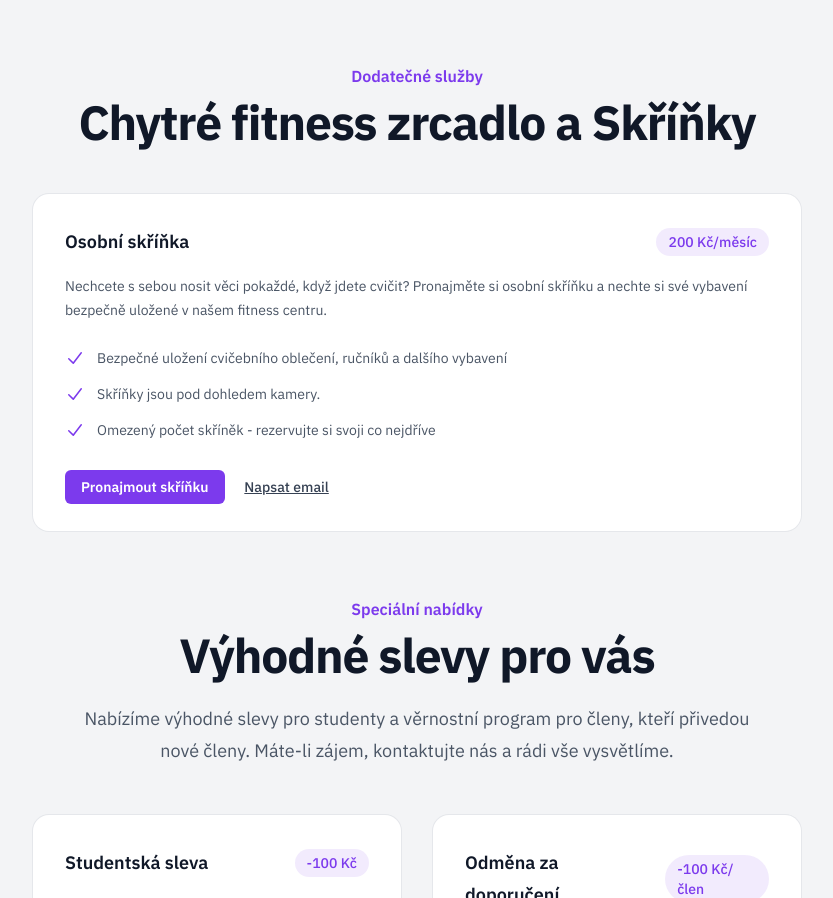
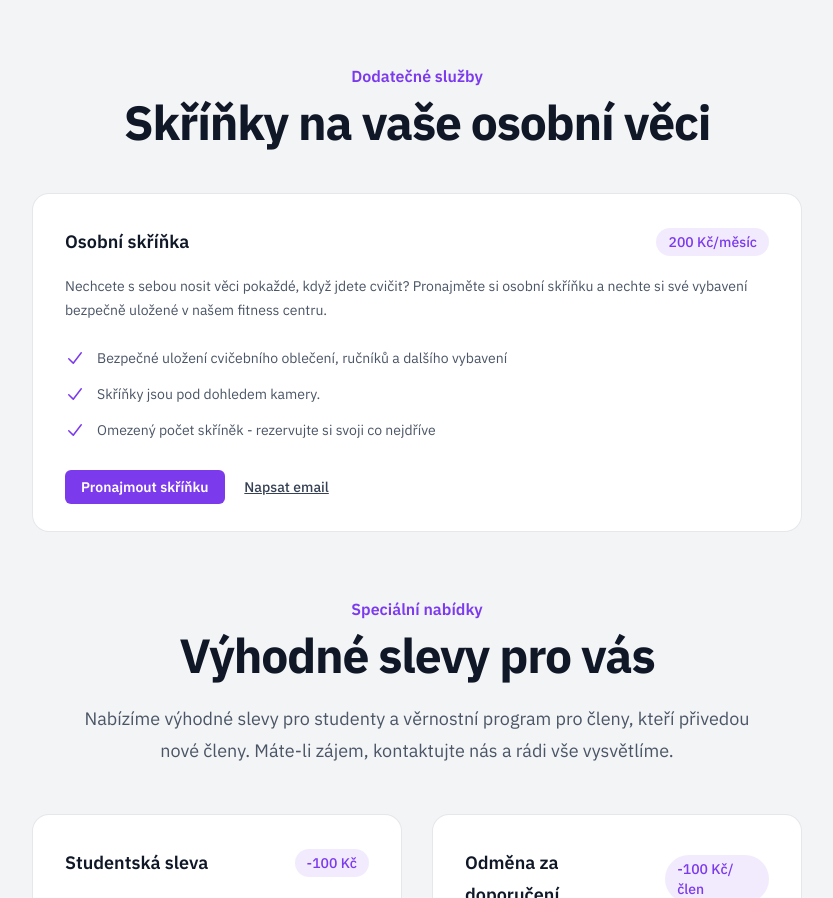
Before and after one commit to olympiagym/olympiagym.github.io, a website: page index.html in a window 1280 px wide. Shown: the part 3360-4258 px from the top of the page, without its empty margins (223-1056 px from the left). Drawn offline with Linux system fonts and the light colour scheme.

Commit message:
small fix

```diff
--- a/index.html
+++ b/index.html
@@ -330,7 +330,7 @@
     <div class="px-6 mx-auto max-w-7xl lg:px-8">
       <div class="max-w-4xl mx-auto text-center">
         <h2 class="text-base font-semibold leading-7 text-accent">Dodatečné služby</h2>
-        <p class="mt-2 text-4xl font-bold tracking-tight text-gray-900 sm:text-5xl">Chytré fitness zrcadlo a Skříňky</p>
+        <p class="mt-2 text-4xl font-bold tracking-tight text-gray-900 sm:text-5xl">Skříňky na vaše osobní věci</p>
       </div>
 
       <div class="max-w-3xl mx-auto mt-12">
```
